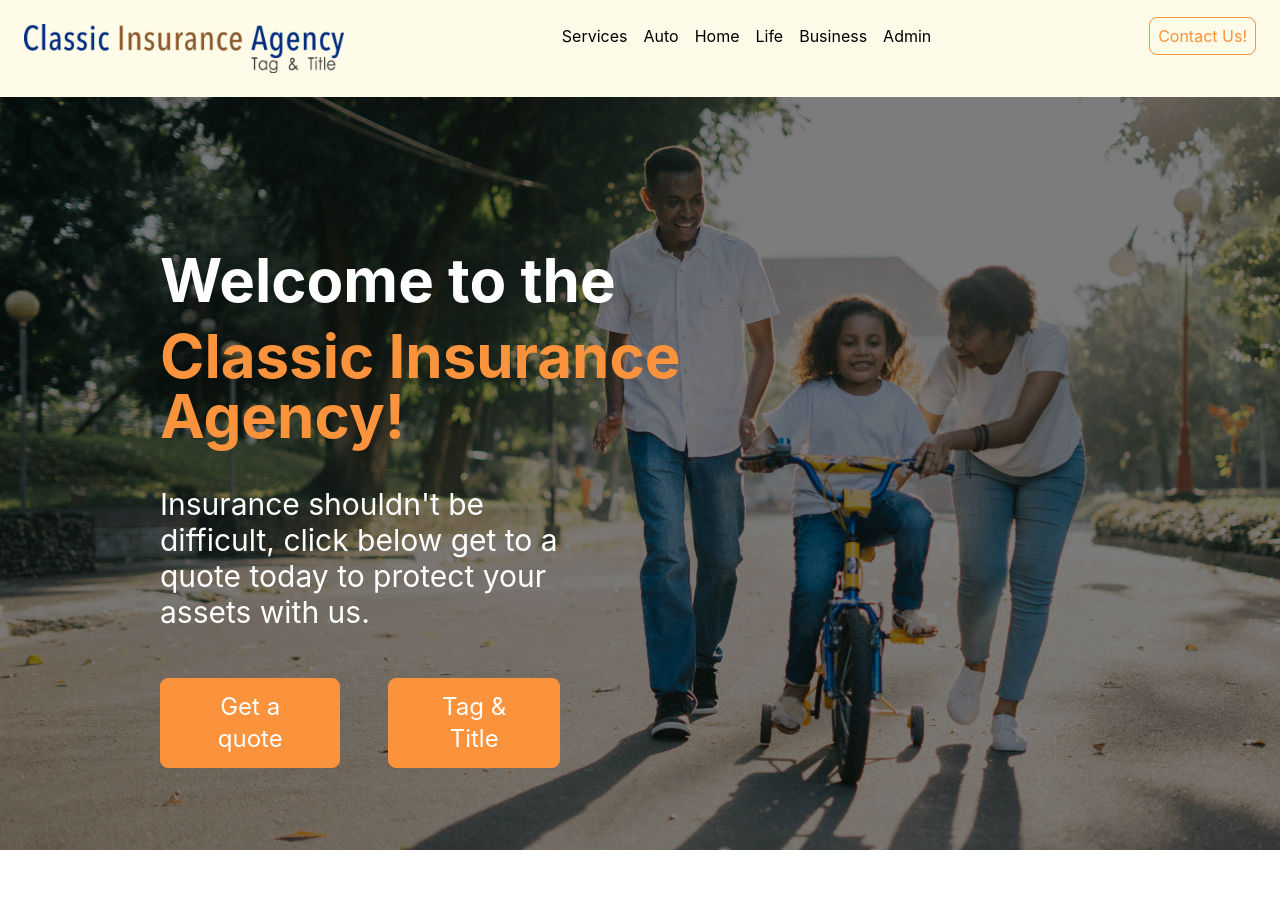
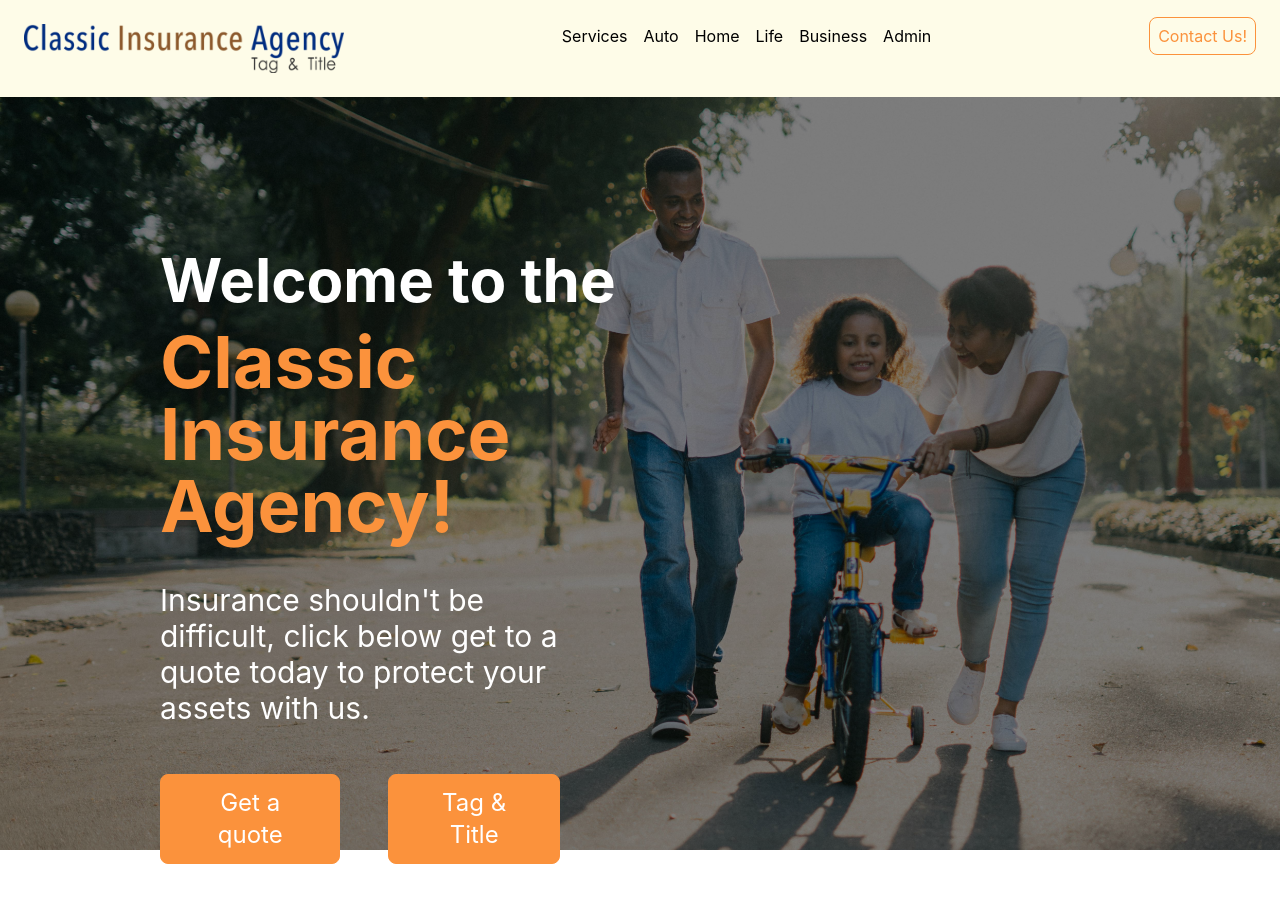
Before and after one commit to tajsharma/classic-insurance-proj, a React (Create React App) app in the folder insurance-frontend/: page / in a window 1280 px wide. Shown: the top 902 px of the page. Built offline with nearby package versions, Linux system fonts and the light colour scheme.

Commit message:
change text size

```diff
--- a/insurance-frontend/src/Components/LandingPage.tsx
+++ b/insurance-frontend/src/Components/LandingPage.tsx
@@ -14,7 +14,7 @@
 
       <div className="flex-col relative z-10 py-40 px-40 w-2/3">
         <h1 className="text-6xl font-bold">
-          Welcome to the <span className="block text-orange-400 py-4">Classic Insurance Agency!</span>
+          Welcome to the <span className="block text-orange-400 py-4 text-7xl">Classic Insurance Agency!</span>
         </h1>
         <p className="mt-4 text-3xl py-2 w-9/12">Insurance shouldn't be difficult, click below get to a quote today to protect your assets with us.</p>
 
```
